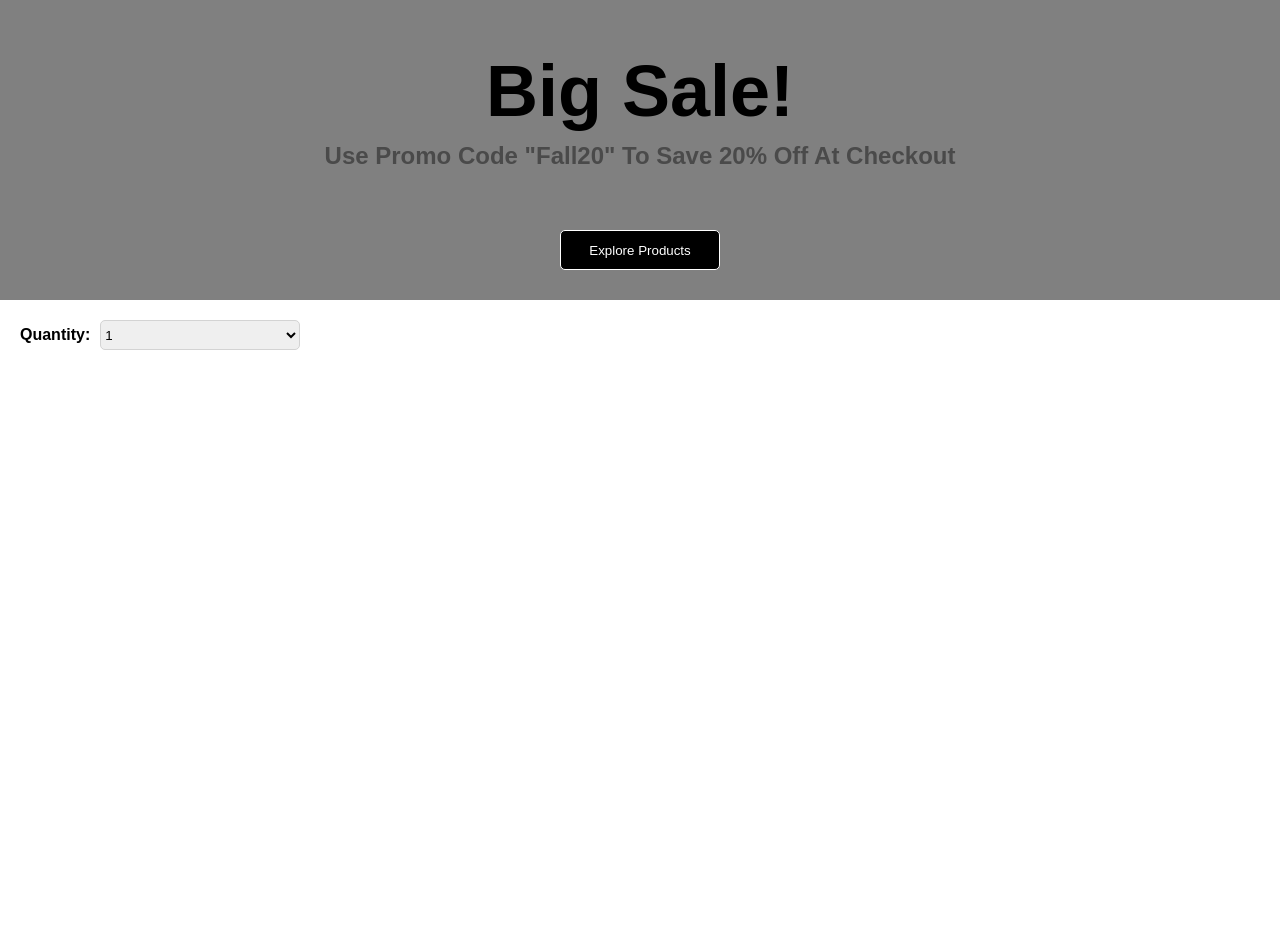
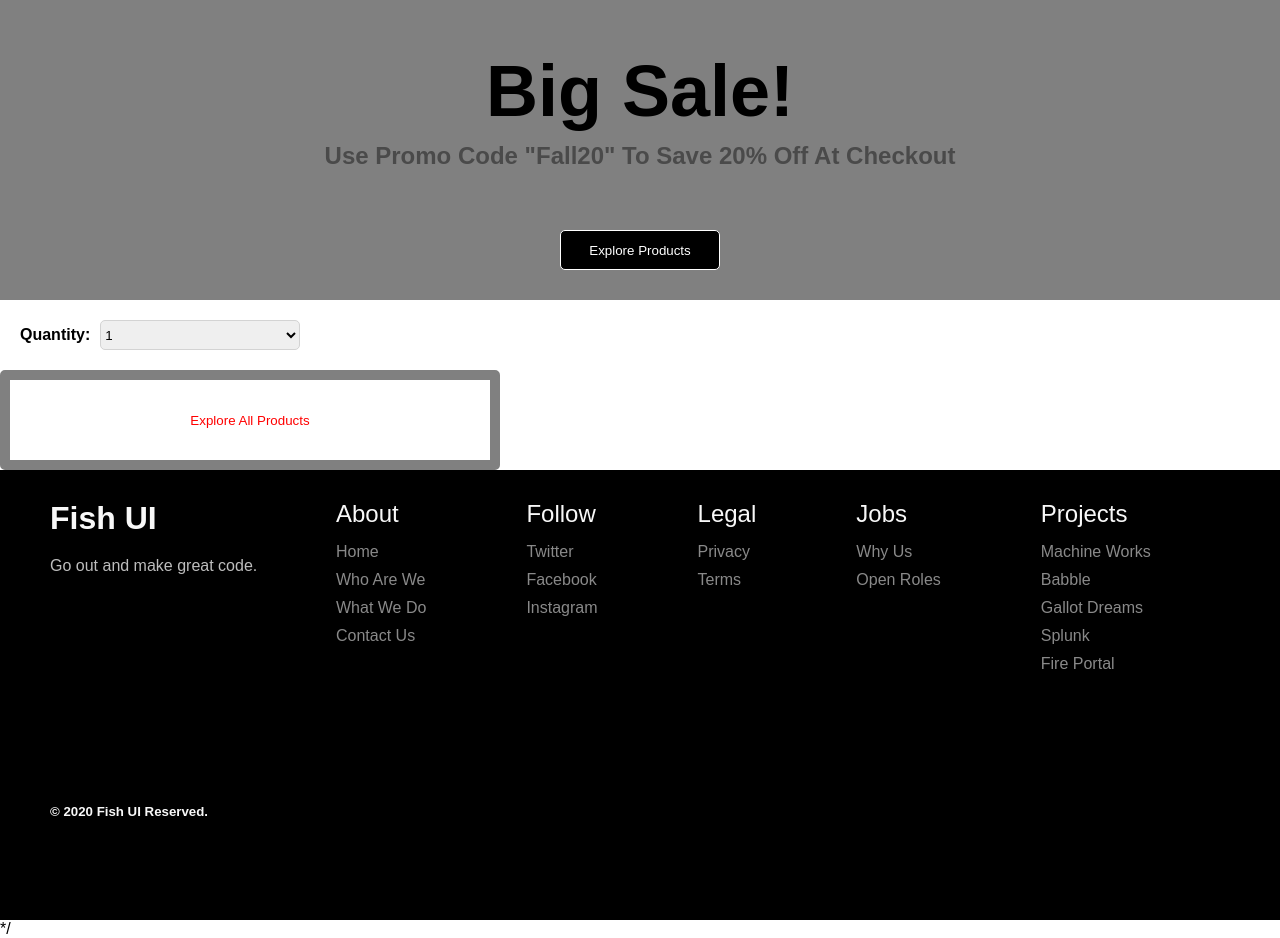
Before and after one commit to mattbfishman/fish-ui, a React app: page / in a window 1280 px wide. Before the commit the page ends 800 px from the top, so only its background shows below. Built offline with nearby package versions, Linux system fonts and the light colour scheme.

Commit message:
add bgHoverColor to button, fix footer

```diff
--- a/package.json
+++ b/package.json
@@ -1,6 +1,6 @@
 {
   "name": "fish-ui-ac",
-  "version": "0.1.31",
+  "version": "0.1.32",
   "private": false,
   "dependencies": {
     "babel-loader": "^8.1.0",
--- a/src/App.jsx
+++ b/src/App.jsx
@@ -9,7 +9,7 @@ import Navbar from './Components/Navbar/Navbar';
 import Hero from './Components/Hero/Hero';
 import img from './images/hero.png';
 // import Social from './Components/Social/Social';
-// import {footerLinks, title, quote, copyright} from './MockData/footer';
+import {footerLinks, title, quote, copyright} from './MockData/footer';
 // import {title, items} from './MockData/dropdown';
 // import {items} from './MockData/social';
 import Button from './Components/Button/Button';
@@ -54,7 +54,8 @@ class App extends Component {
                     width={1920}
                     src={img}
                 /> */}
-                {/* <Button size={'lg'} label={'Explore All Products'} borderColor={"gray"} txtColor={"red"} height={100} width={500} borderWidth={10} /> */}
+                <Button size={'lg'} label={'Explore All Products'} borderColor={"gray"} txtColor={"red"} height={100} width={500} borderWidth={10} bghoverColor={"red"}/>
+                <Footer title={title} quote={quote} columns={footerLinks} copyright={copyright}/> */
                 {/* <Social
                     socialList={items}
                 /> */}
--- a/src/Components/Button/Button.jsx
+++ b/src/Components/Button/Button.jsx
@@ -22,7 +22,8 @@ const StyledButton = styled.button`
         border-width: ${borderWidth}px;
     `}
     &:hover{
-        color: ${props => props.hoverColor};;
+        color: ${props => props.hoverColor};
+        background: ${props => props.bghoverColor};
     }
 `
 
@@ -48,7 +49,8 @@ Button.propTypes = {
     height: PropTypes.number,
     width: PropTypes.number,
     borderWidth : PropTypes.number,
-    bgColor: PropTypes.string
+    bgColor: PropTypes.string,
+    bghoverColor : PropTypes.string
 }
 
 Button.defaultProps = {
@@ -59,5 +61,6 @@ Button.defaultProps = {
     txtColor: 'black',
     bgColor: 'white',
     borderWidth: 1,
-    hoverColor: ''
+    hoverColor: '',
+    bghoverColor: ''
 }
--- a/src/Components/Footer/Footer.jsx
+++ b/src/Components/Footer/Footer.jsx
@@ -3,7 +3,7 @@ import styled from 'styled-components';
 import PropTypes from 'prop-types';
 import map from 'lodash/map';
 
-const StyledFooter = styled.div`
+const StyledFooter = styled.footer`
     display: flex;
     flex-direction: row;
     width: 100%;
```
Also changed, not shown: 1 other file.
